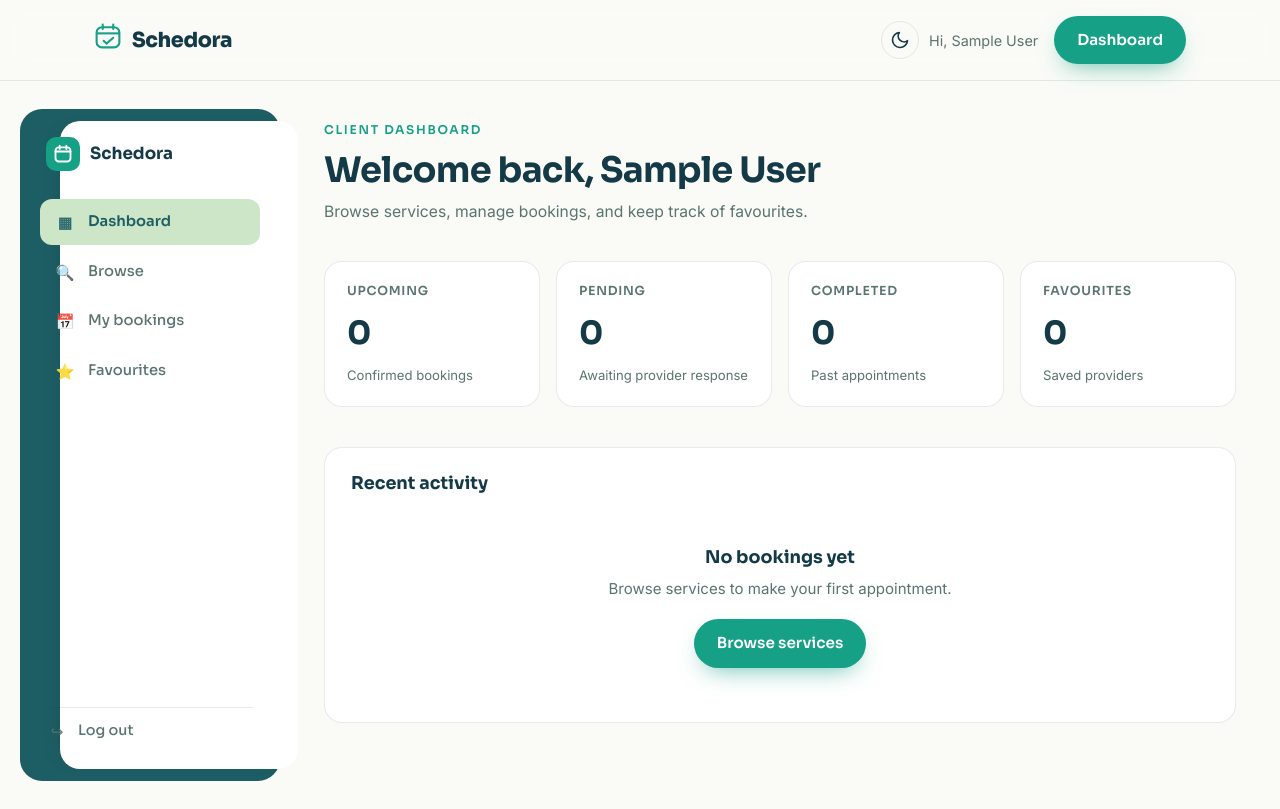
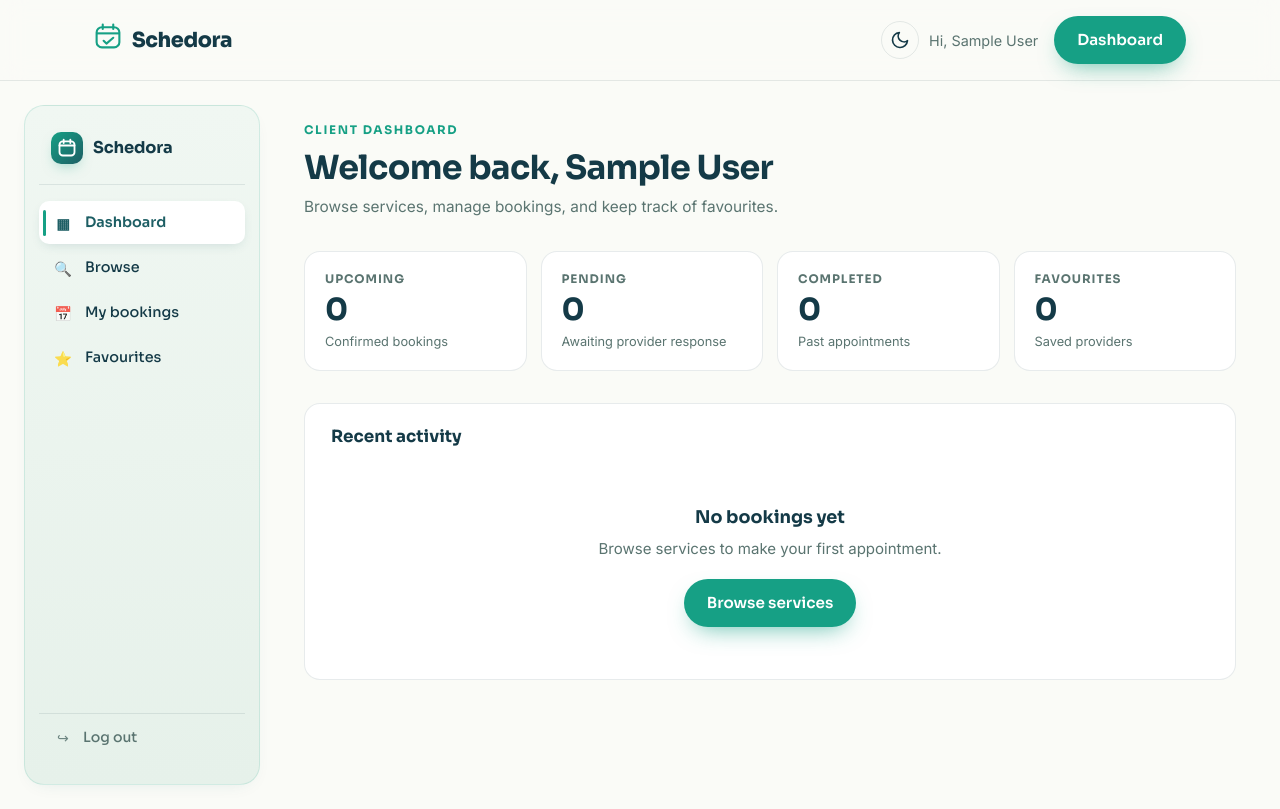
Before and after one commit to jewelthapa/Schedora, a Flask app: page /dashboard in a window 1280 px wide. Run offline with Flask 3, Linux system fonts and the light colour scheme; the visitor is signed in with stand-in values (Sample User, id 1); data that the repository does not hold is empty.

Commit message:
Redesign dashboard layout and modernize sidebar

```diff
--- a/app/static/css/style.css
+++ b/app/static/css/style.css
@@ -877,110 +872,142 @@ section { padding: 96px 24px; }
 
 .dash-shell {
   display: grid;
-  grid-template-columns: 280px 1fr;
+  grid-template-columns: 260px 1fr;
   gap: 0;
   min-height: calc(100vh - 72px);
   background: var(--bg-page);
 }
 
-/* ---------- Sidebar (outer accent panel + inner) ---------- */
+/* ---------- Sidebar ---------- */
 .dash-side {
-  padding: 28px 0 28px 20px;
+  padding: 24px 0 24px 24px;
 }
+
 .dash-side__panel {
-  position: relative;
-  background: var(--teal-deep);
-  border-radius: 22px;
-  padding: 22px 12px;
-  color: var(--cream);
-  min-height: calc(100vh - 72px - 56px);
+  position: sticky;
+  top: 96px;
+  background: linear-gradient(180deg, #f0f7f2 0%, #e6f1ea 100%);
+  border: 1px solid rgba(22, 160, 133, 0.14);
+  border-radius: 20px;
+  padding: 22px 14px;
+  height: calc(100vh - 120px);
   display: flex;
   flex-direction: column;
+  box-shadow: 0 6px 20px -12px rgba(29, 94, 100, 0.18);
 }
-[data-theme="dark"] .dash-side__panel { background: var(--bg-elevated); }
-
-/* Inner white "card" sits inside, offset to create the layered look */
-.dash-side__panel::before {
-  content: "";
-  position: absolute;
-  top: 12px; bottom: 12px; right: -18px;
-  width: calc(100% - 22px);
-  background: var(--bg-surface);
-  border-radius: 20px;
-  z-index: 0;
-  box-shadow: -10px 0 20px -12px rgba(14, 36, 48, 0.15);
+[data-theme="dark"] .dash-side__panel {
+  background: #223c47;
+  border-color: rgba(205, 230, 199, 0.10);
+  box-shadow: 0 8px 24px -12px rgba(0, 0, 0, 0.5);
 }
-
-.dash-side__brand,
-.dash-side__nav,
-.dash-side__logout { position: relative; z-index: 1; }
 
 .dash-side__brand {
   display: flex;
   align-items: center;
   gap: 10px;
-  padding: 6px 14px 22px 14px;
-  color: var(--text-strong);
+  padding: 4px 12px 20px 12px;
+  margin-bottom: 4px;
+  border-bottom: 1px solid var(--line);
 }
 .dash-side__brand-mark {
   display: inline-grid; place-items: center;
-  width: 34px; height: 34px;
+  width: 32px; height: 32px;
   border-radius: 10px;
-  background: var(--teal);
+  background: linear-gradient(135deg, var(--teal), var(--teal-deep));
   color: #fff;
+  box-shadow: 0 6px 14px -6px rgba(22, 160, 133, 0.5);
 }
 .dash-side__brand-name {
   font-family: var(--font-display);
   font-weight: 700;
-  font-size: 1.05rem;
+  font-size: 1.02rem;
   color: var(--text-strong);
+  letter-spacing: -0.01em;
 }
 
 .dash-side__nav {
   display: flex;
   flex-direction: column;
-  gap: 4px;
-  padding: 6px 8px;
+  gap: 2px;
+  padding: 12px 0;
   flex: 1;
 }
+
 .dash-side__link {
+  position: relative;
   display: flex;
   align-items: center;
   gap: 12px;
-  padding: 11px 14px;
-  border-radius: 12px;
+  padding: 10px 14px;
+  border-radius: 10px;
   font-family: var(--font-display);
   font-weight: 500;
-  font-size: 0.92rem;
-  color: var(--muted);
+  font-size: 0.9rem;
+  color: var(--text-strong);
   transition: background 0.15s ease, color 0.15s ease;
 }
-.dash-side__link:hover { background: var(--bg-field); color: var(--text-strong); }
+.dash-side__link:hover {
+  background: rgba(255, 255, 255, 0.7);
+  color: var(--text-strong);
+}
 .dash-side__link.active {
-  background: var(--sage);
+  background: #ffffff;
   color: var(--teal-deep);
   font-weight: 600;
+  box-shadow: 0 4px 12px -4px rgba(29, 94, 100, 0.18);
 }
-[data-theme="dark"] .dash-side__link.active { color: var(--mint); }
+.dash-side__link.active::before {
+  content: "";
+  position: absolute;
+  left: 4px;
+  top: 20%;
+  bottom: 20%;
+  width: 3px;
+  border-radius: 2px;
+  background: var(--teal);
+}
+[data-theme="dark"] .dash-side__link {
+  color: #ffffff;
+}
+[data-theme="dark"] .dash-side__link:hover {
+  background: rgba(255, 255, 255, 0.06);
+  color: #ffffff;
+}
+[data-theme="dark"] .dash-side__link.active {
+  background: rgba(45, 191, 161, 0.18);
+  color: #6ee2c0;
+  font-weight: 600;
+  box-shadow: 0 4px 12px -4px rgba(45, 191, 161, 0.25);
+}
+[data-theme="dark"] .dash-side__link.active::before {
+  background: #6ee2c0;
+  box-shadow: 0 0 8px rgba(45, 191, 161, 0.5);
+}
 
 .dash-side__ico {
   display: inline-grid; place-items: center;
-  width: 22px; height: 22px;
-  font-size: 0.95rem;
-  opacity: 0.9;
+  width: 20px; height: 20px;
+  color: currentColor;
+  opacity: 0.85;
 }
+.dash-side__ico svg { width: 18px; height: 18px; }
+.dash-side__link.active .dash-side__ico { opacity: 1; }
 
 .dash-side__logout {
-  margin: 8px 14px 6px 14px;
-  padding: 11px 0;
-  display: flex; align-items: center; gap: 10px;
+  display: flex;
+  align-items: center;
+  gap: 10px;
+  padding: 12px 14px;
+  margin: 4px 0 2px;
+  border-top: 1px solid var(--line);
   font-family: var(--font-display);
   font-weight: 500;
-  font-size: 0.9rem;
+  font-size: 0.88rem;
   color: var(--muted);
-  border-top: 1px solid var(--line);
+  transition: color 0.15s ease;
 }
-.dash-side__logout:hover { color: var(--teal); }
+.dash-side__logout:hover { color: #d97070; }
+.dash-side__logout .dash-side__ico { color: currentColor; }
 
 /* ---------- Main content area ---------- */
 .dash-main {
@@ -988,11 +1015,11 @@ section { padding: 96px 24px; }
   min-width: 0;
 }
 
-.dash-head { margin-bottom: 36px; }
+.dash-head { margin-bottom: 32px; }
 .dash-head__eyebrow {
   font-family: var(--font-display);
-  font-size: 0.76rem;
-  font-weight: 600;
+  font-size: 0.74rem;
+  font-weight: 700;
   letter-spacing: 0.14em;
   text-transform: uppercase;
   color: var(--teal);
@@ -1000,65 +1027,69 @@ section { padding: 96px 24px; }
 }
 .dash-head__title {
   font-family: var(--font-display);
-  font-size: clamp(1.7rem, 3vw, 2.2rem);
+  font-size: clamp(1.65rem, 2.6vw, 2.1rem);
   font-weight: 700;
   color: var(--text-strong);
-  margin-bottom: 10px;
+  margin-bottom: 8px;
   letter-spacing: -0.02em;
 }
-.dash-head__sub { color: var(--muted); font-size: 0.98rem; max-width: 44rem; }
+.dash-head__sub { color: var(--muted); font-size: 0.96rem; max-width: 44rem; }
 
 /* ---------- Stat cards ---------- */
 .dash-stats {
   display: grid;
   grid-template-columns: repeat(4, 1fr);
-  gap: 16px;
-  margin-bottom: 40px;
+  gap: 14px;
+  margin-bottom: 32px;
 }
 .stat {
   background: var(--bg-surface);
   border: 1px solid var(--line);
-  border-radius: var(--radius);
-  padding: 20px 22px;
+  border-radius: 16px;
+  padding: 18px 20px;
   display: flex;
   flex-direction: column;
   gap: 4px;
+  transition: border-color 0.2s ease, transform 0.15s ease;
 }
+.stat:hover { border-color: var(--mint); transform: translateY(-2px); }
+
 .stat__label {
   font-family: var(--font-display);
-  font-size: 0.78rem;
-  font-weight: 600;
+  font-size: 0.74rem;
+  font-weight: 700;
   color: var(--muted);
   text-transform: uppercase;
-  letter-spacing: 0.06em;
+  letter-spacing: 0.08em;
 }
 .stat__value {
   font-family: var(--font-display);
-  font-size: 2rem;
+  font-size: 1.9rem;
   font-weight: 700;
   color: var(--text-strong);
   letter-spacing: -0.02em;
   margin: 2px 0;
+  line-height: 1;
 }
-.stat__hint { font-size: 0.82rem; color: var(--muted); }
+.stat__hint { font-size: 0.8rem; color: var(--muted); }
 
 /* ---------- Sections ---------- */
 .dash-section {
   background: var(--bg-surface);
   border: 1px solid var(--line);
-  border-radius: var(--radius);
-  padding: 26px 26px 22px;
+  border-radius: 16px;
+  padding: 24px 26px 20px;
 }
 .dash-section__title {
   font-family: var(--font-display);
-  font-size: 1.1rem;
+  font-size: 1.05rem;
   font-weight: 700;
   color: var(--text-strong);
-  margin-bottom: 18px;
+  margin-bottom: 16px;
 }
 
 /* Activity list */
-.activity { list-style: none; display: flex; flex-direction: column; gap: 4px; }
+.activity { list-style: none; display: flex; flex-direction: column; }
 .activity__row {
   display: grid;
   grid-template-columns: 12px 1fr auto auto;
@@ -1096,13 +1127,10 @@ section { padding: 96px 24px; }
   border-radius: 999px;
   text-transform: capitalize;
 }
-[data-theme="dark"] .activity__status { color: var(--mint); }
+[data-theme="dark"] .activity__status { color: var(--mint); background: rgba(143, 201, 185, 0.14); }
 
 /* Empty state */
-.empty {
-  text-align: center;
-  padding: 32px 20px;
-}
+.empty { text-align: center; padding: 40px 20px 32px; }
 .empty__title {
   font-family: var(--font-display);
   font-size: 1.1rem;
```
Also changed, not shown: other parts of app/static/css/style.css (+19 -23 lines).
